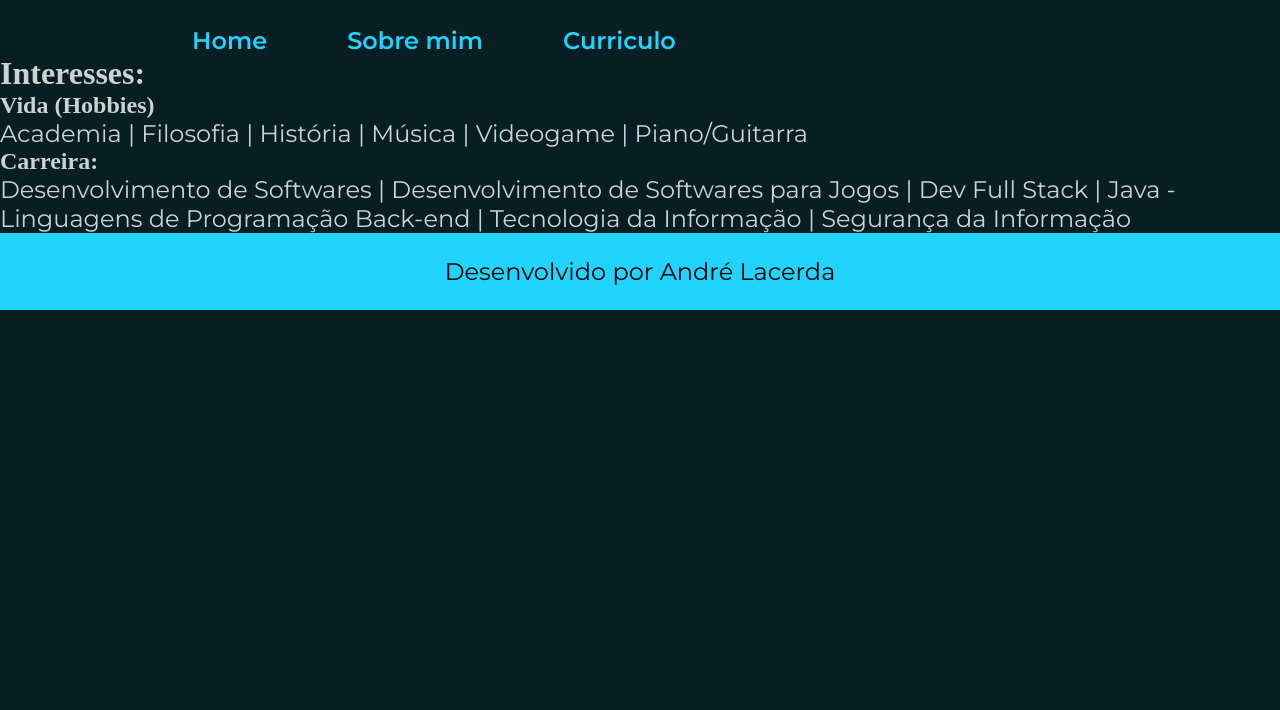
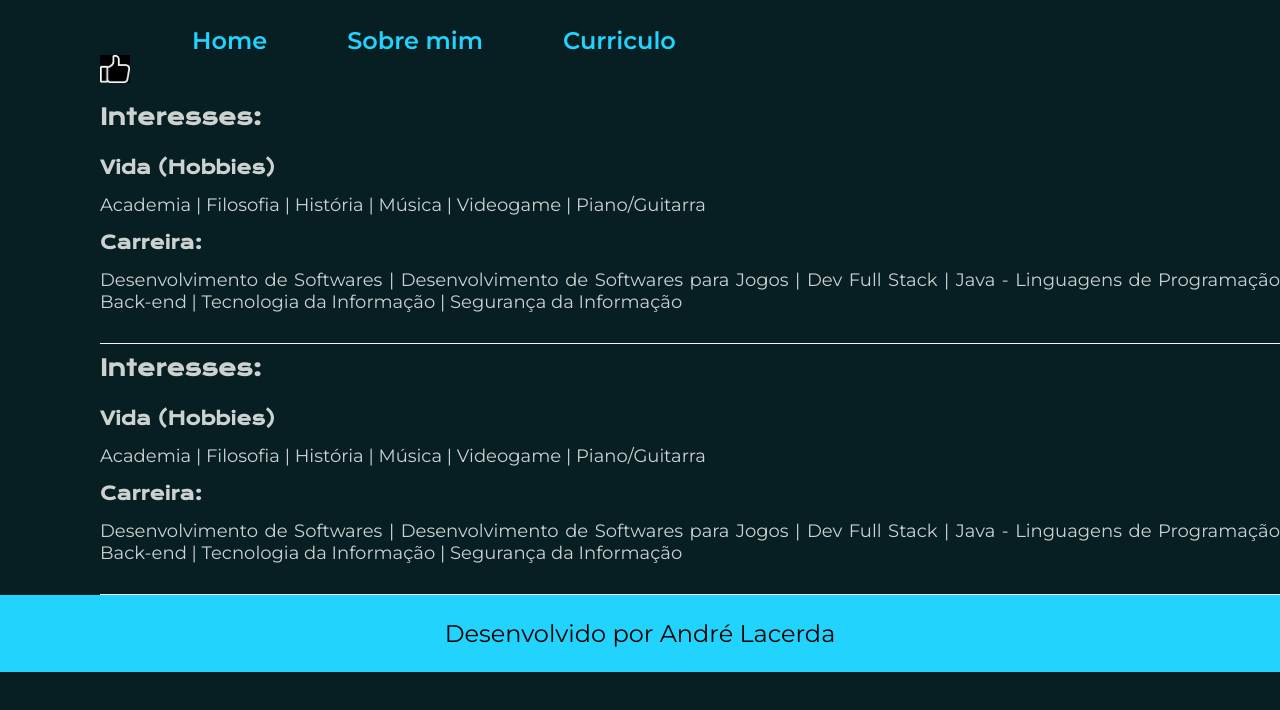
Before and after one commit to andrecordeirol/personal-portfolio, a plain HTML site: page curriculum.html in a window 1280 px wide. Drawn offline with nearby package versions, Linux system fonts and the light colour scheme.

Commit message:
algumas atualizações na página

```diff
--- a/curriculum.html
+++ b/curriculum.html
@@ -15,11 +15,23 @@
         </nav>
    </header>
     <main>
-        <h1 class="apresentacao__curriculo">Interesses:</h1>
-        <h2 class="apresentacao__conteudo">Vida (Hobbies)</h2>
-        <p class="apresentacao__conteudo__texto">Academia | Filosofia | História | Música | Videogame | Piano/Guitarra</p>
-        <h2 class="titulo-abaixo">Carreira:</h2>
-        <p class="apresentacao__conteudo__texto">Desenvolvimento de Softwares | Desenvolvimento de Softwares para Jogos | Dev Full Stack | Java - Linguagens de Programação Back-end | Tecnologia da Informação | Segurança da Informação</p>
+        <section class="curriculo">
+            <img class="icone_curriculo" src="/assets/icone1.png" alt="Icone 1">
+            <h1 class="curriculo_titulo">Interesses:</h1>
+            <h2 class="curriculo_titulo_subtitulo">Vida (Hobbies)</h2>
+            <p class="curriculo_texto">Academia | Filosofia | História | Música | Videogame | Piano/Guitarra</p>
+            <h2 class="curriculo_titulo_subtitulo">Carreira:</h2>
+            <p class="curriculo_texto">Desenvolvimento de Softwares | Desenvolvimento de Softwares para Jogos | Dev Full Stack | Java - Linguagens de Programação Back-end | Tecnologia da Informação | Segurança da Informação</p>
+            <div class="linha"></div>
+        </section>
+        <section class="curriculo">
+            <h1 class="curriculo_titulo">Interesses:</h1>
+            <h2 class="curriculo_titulo_subtitulo">Vida (Hobbies)</h2>
+            <p class="curriculo_texto">Academia | Filosofia | História | Música | Videogame | Piano/Guitarra</p>
+            <h2 class="curriculo_titulo_subtitulo">Carreira:</h2>
+            <p class="curriculo_texto">Desenvolvimento de Softwares | Desenvolvimento de Softwares para Jogos | Dev Full Stack | Java - Linguagens de Programação Back-end | Tecnologia da Informação | Segurança da Informação</p>
+            <div class="linha"></div>
+        </section>
     </main>
     <footer class="rodape">
         <p>Desenvolvido por André Lacerda</p>
--- a/styles/style.css
+++ b/styles/style.css
@@ -29,8 +29,6 @@ body {
     color: #22D4FD;
     text-decoration: none;
 }
-
-
 
 .apresentacao {
     padding: 5% 15%;
@@ -119,3 +117,47 @@ body {
     background-color: rgb(40, 230, 270);
 
 }
+
+
+.curriculo_texto {
+    font-size: 18px;
+    font-family: 'Montserrat', sans-serif;
+    text-align: justify;
+}
+
+.curriculo_titulo_subtitulo {
+    font-size: 18px;
+    font-family: 'Krona One', sans-serif;
+    font-weight: bold;
+    padding-bottom: 5px;
+    padding-top: 5px;
+}
+
+.curriculo_titulo {
+    font-size: 22px;
+    font-family: 'Krona One', sans-serif;
+    padding-top: 10px;
+    padding-bottom: 10px;
+}
+
+.curriculo {
+    gap: 10px;
+    padding-left: 100px;
+    display: flex;
+    flex-direction: column;
+    justify-content: flex-start;
+}
+
+.linha {
+    display: flex;
+    width: 100%;
+    border-bottom: 1px solid #f6f6f6;
+    padding: 10px;
+    gap: 10px;
+}
+
+.icone_curriculo {
+    width: 30px;
+    height: auto;
+    /* flex-shrink: 0; */
+}
```
Also changed, not shown: assets/icone1.png (added).
